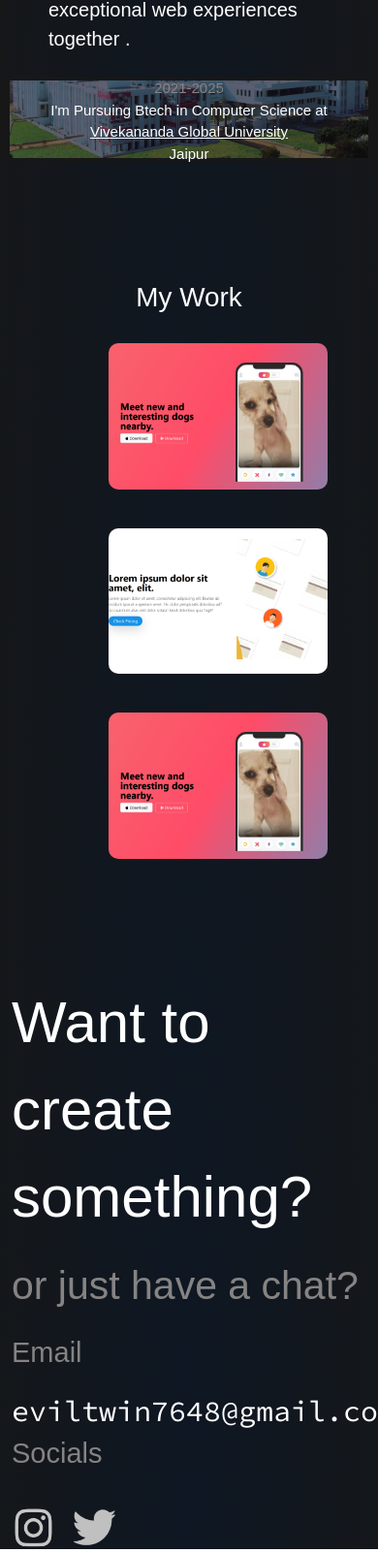
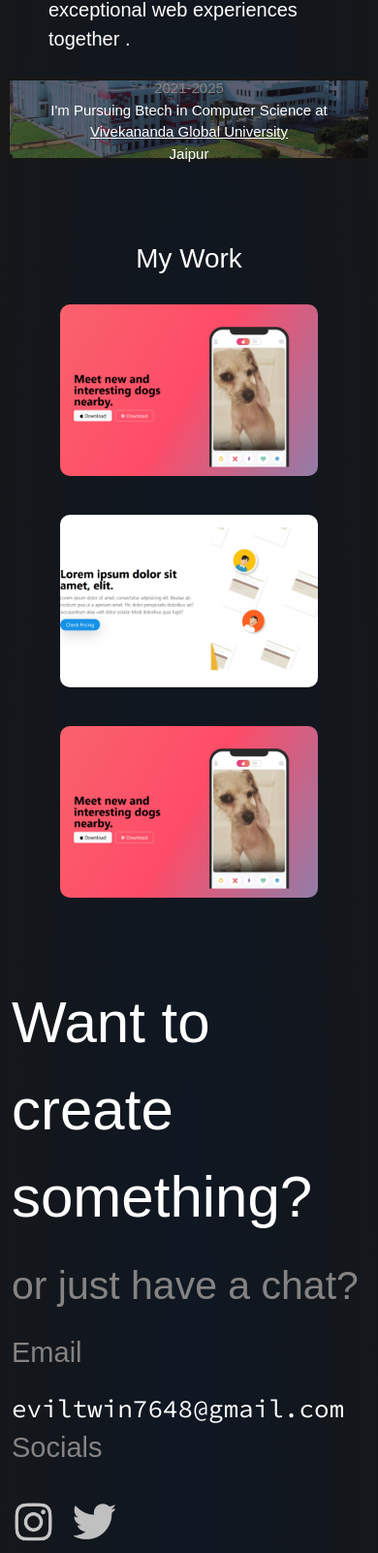
Before and after one commit to eviltwin7648/eviltwin7648.github.io, a plain HTML site: page index.html in a window 390 px wide. Shown: the part 1654-3256 px from the top of the page at 97% size. Drawn offline with nearby package versions, Linux system fonts and the light colour scheme.

Commit message:
Update style.css

```diff
--- a/style.css
+++ b/style.css
@@ -204,7 +204,7 @@ span {
 /*<----------------------------------Contact----------------------------->*/
 #contact {
   height: 100vh;
-
+  margin-bottom: 10px;
   display: flex;
   align-items: center;
 }
@@ -257,6 +257,7 @@ nav .fa-solid {
     top: 25px;
     position: absolute;
     cursor: pointer;
+    transition: 0.2s;
   }
 nav ul{
   background: #da0037;
@@ -268,6 +269,7 @@ nav ul{
   margin: 0 0;
   padding: 50px;
   z-index: 2;
+  transition: 0.2s;
 
 }
 
@@ -294,6 +296,11 @@ nav ul  .fa-solid{
   .first > div {
     width: 90%;
   }
+  /*<----------------------------------Portfolio---------------------------------->*/
+
+  #portfolio {
+    margin: 0px 50px;
+  }
 
   /*<----------------------------------About---------------------------------->*/
   .about {
@@ -311,7 +318,7 @@ nav ul  .fa-solid{
     font-size: 60px;
   }
   #mail a {
-    font-size: 30px;
+    font-size: 26px;
   }
 }
 
```
